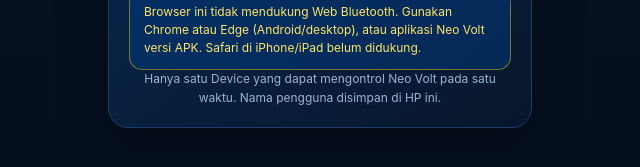
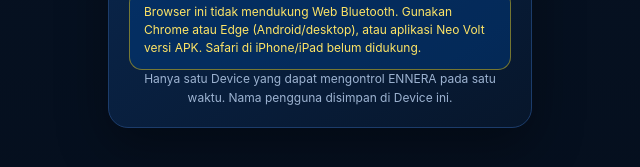
Before and after one commit to tubaguszaina-ux/ENNERA, a website: page index.html in a window 1280 px wide. Shown: the part 579-746 px from the top of the page, 320-960 px from the left. Drawn offline with Linux system fonts and the light colour scheme.

Commit message:
Update index.html
15.55

```diff
--- a/index.html
+++ b/index.html
@@ -4,7 +4,7 @@
   <meta charset="UTF-8">
   <meta name="viewport" content="width=device-width, initial-scale=1, viewport-fit=cover">
   <meta name="theme-color" content="#06142a">
-  <title>Neo Volt</title>
+  <title>ENNERA</title>
 
   <!-- PWA: manifest & icon aplikasi -->
   <link rel="manifest" href="manifest.webmanifest">
@@ -14,7 +14,7 @@
   <meta name="mobile-web-app-capable" content="yes">
   <meta name="apple-mobile-web-app-capable" content="yes">
   <meta name="apple-mobile-web-app-status-bar-style" content="black-translucent">
-  <meta name="apple-mobile-web-app-title" content="Neo Volt">
+  <meta name="apple-mobile-web-app-title" content="ENNERA">
 
   <link rel="stylesheet" href="styles.css">
 </head>
@@ -66,8 +66,8 @@
       </div>
 
       <p class="login-hint">
-        Hanya satu Device yang dapat mengontrol Neo Volt pada satu waktu.
-        Nama pengguna disimpan di HP ini.
+        Hanya satu Device yang dapat mengontrol ENNERA pada satu waktu.
+        Nama pengguna disimpan di Device ini.
       </p>
     </div>
   </div>
```
